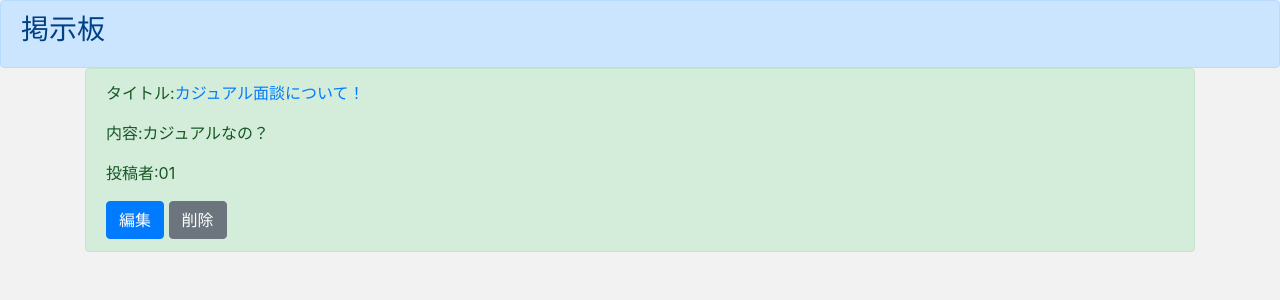
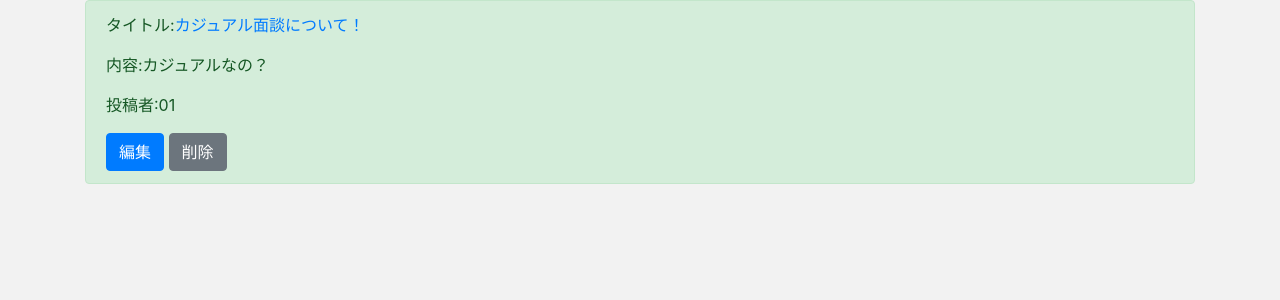
Before and after one commit to sf2020-LATTE/portfolio1, a Django app: page /jpapp/boards/ in a window 1280 px wide. Shown: the part 56-356 px from the top of the page. Run offline with Django 3.2, Linux system fonts and the light colour scheme; data comes from the database, SQL or seed files in the repository; some libraries are stand-ins or nearby versions.

Commit message:
タイトルを削除

```diff
--- a/jp/templates/jpapp/boards/list.html
+++ b/jp/templates/jpapp/boards/list.html
@@ -1,11 +1,6 @@
 {% extends "jpapp/base.html" %}
 
 {% block content %}
-
-<div class="alert alert-primary" role="alert">
-    <h3>掲示板</h3>
-</div>
-
 <div class="container">
   {% for item in object_list %}
   <div class="alert alert-success" role="alert">
```
